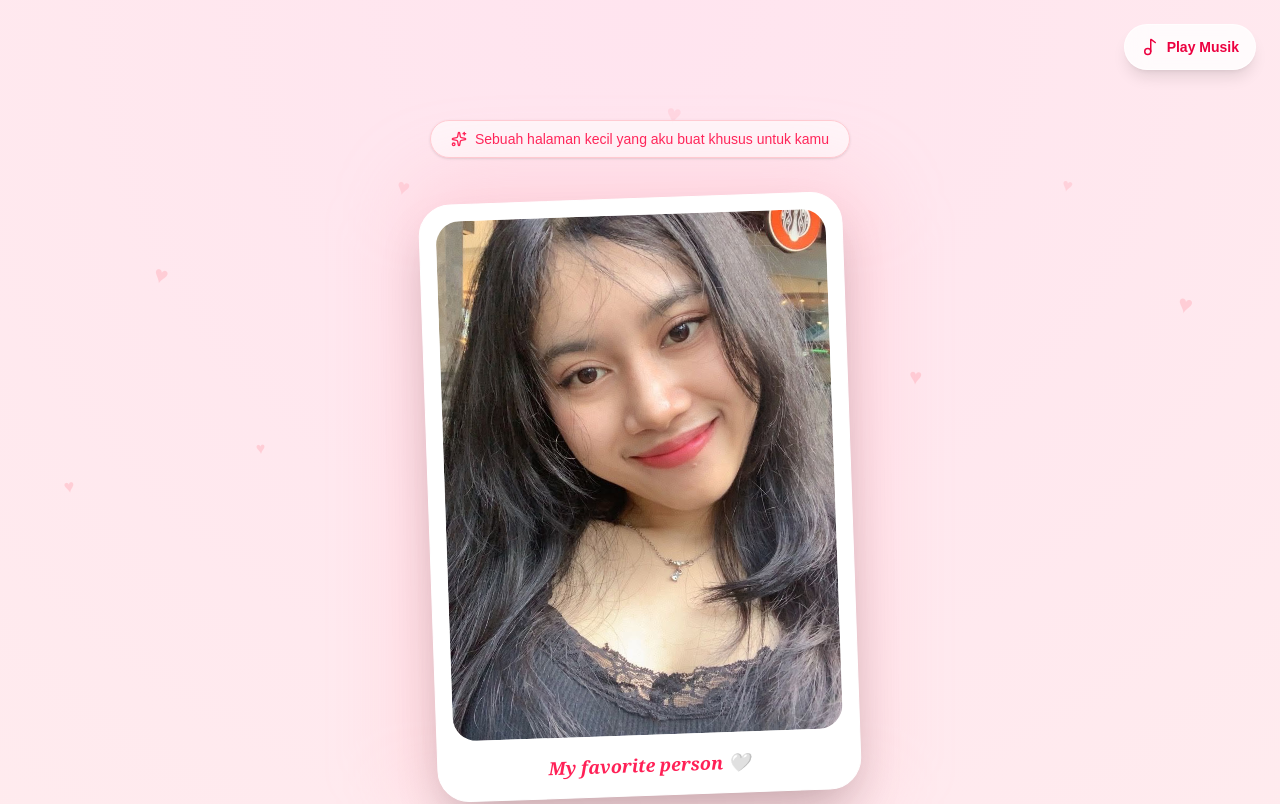
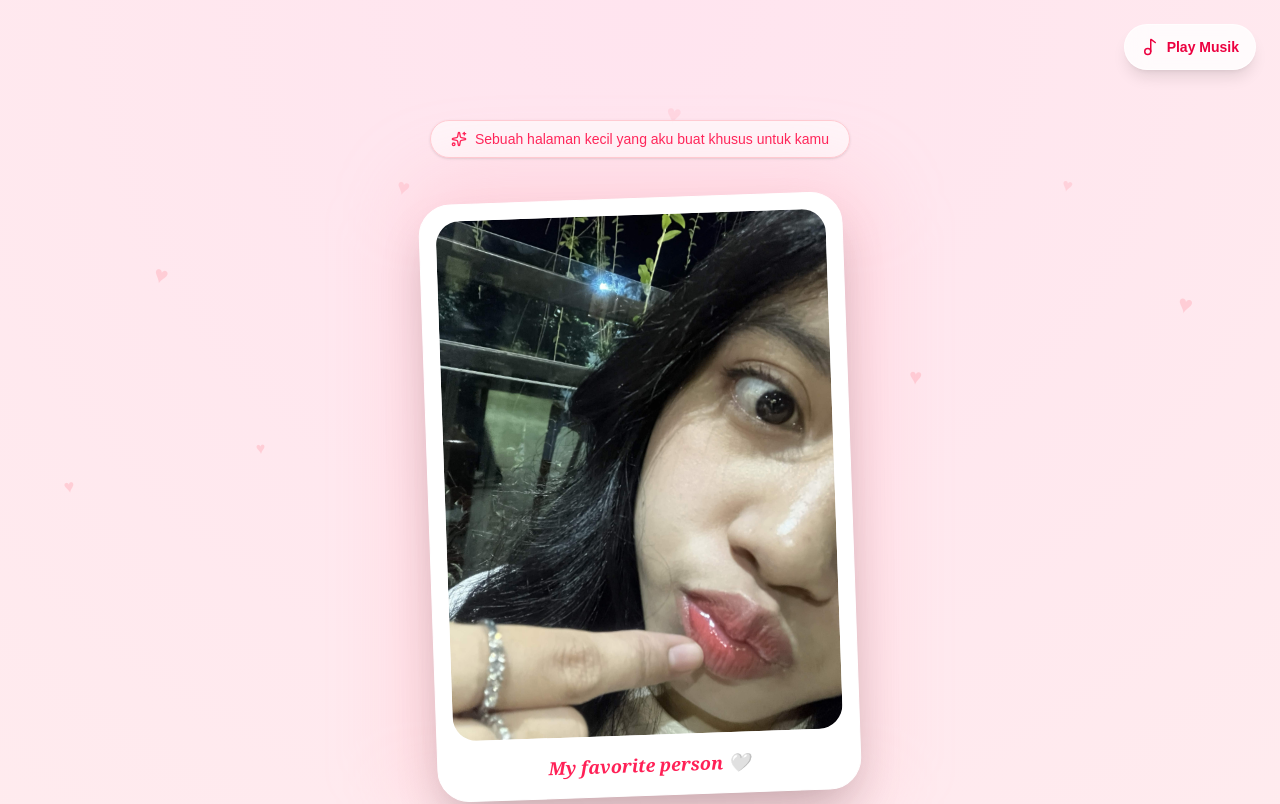
Before and after one commit to DaffaAudyaPramana/happybirthdaysalsa, a Next.js app in the folder happy-birthday-salsa/: page / in a window 1280 px wide. Shown: the top 804 px of the page. Built offline with nearby package versions, Linux system fonts and the light colour scheme.

Commit message:
update photos

```diff
--- a/happy-birthday-salsa/src/app/page.tsx
+++ b/happy-birthday-salsa/src/app/page.tsx
@@ -465,7 +465,7 @@ export default function Home() {
 
             <div className="relative -rotate-2 rounded-[2rem] border border-white bg-white p-4 shadow-2xl">
               <Image
-                src="/photos/hero.jpg"
+                src="/photos/heros.jpg"
                 alt={`Foto ${GIRLFRIEND_NAME}`}
                 width={520}
                 height={640}
```
Also changed, not shown: happy-birthday-salsa/public/photos/hero.jpg (deleted), happy-birthday-salsa/public/photos/heros.jpg (added).
